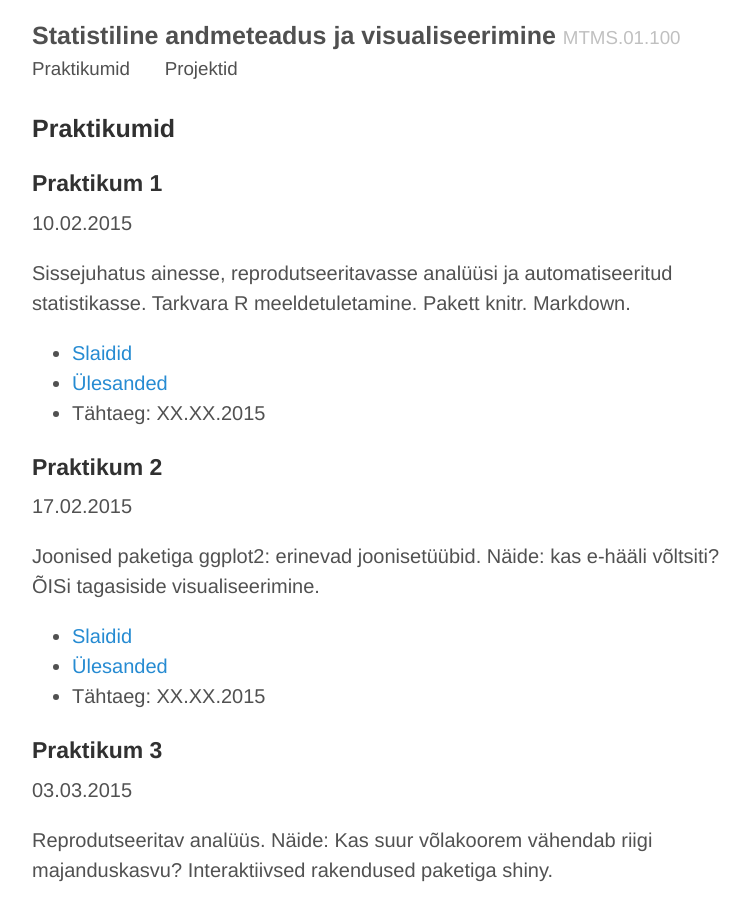
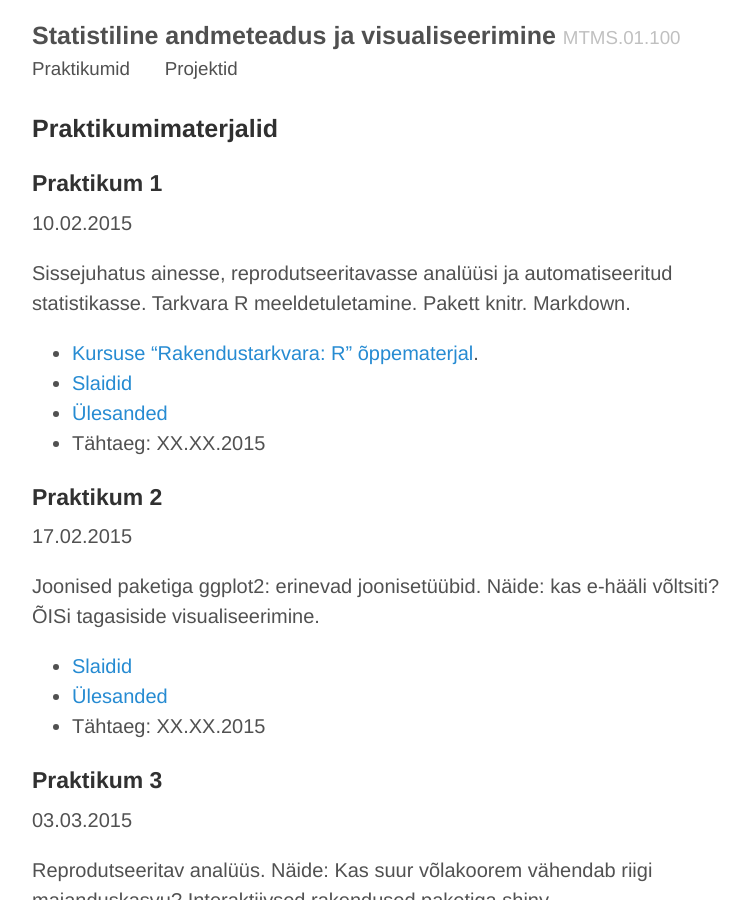
Before and after one commit to andmeteadus/2015, a Jekyll site: the page built from praktikumid.md, in a window 1280 px wide and 900 px high. Shown: the whole window, without its empty margins (248-998 px from the left). Built offline with Jekyll 4.4.1, drawn with Linux system fonts in a browser that asks for light colours.

Commit message:
Minor change

```diff
--- a/praktikumid.md
+++ b/praktikumid.md
@@ -1,6 +1,6 @@
 ---
 layout: page
-title: Praktikumid
+title: Praktikumimaterjalid
 ---
 
 ## Praktikum 1
@@ -9,6 +9,7 @@ title: Praktikumid
 
 Sissejuhatus ainesse, reprodutseeritavasse analüüsi ja automatiseeritud statistikasse. Tarkvara R meeldetuletamine. Pakett knitr. Markdown.
 
+* [Kursuse "Rakendustarkvara: R" õppematerjal](../rakendustarkvara_R).
 * [Slaidid](https://)
 * [Ülesanded](https://)
 * Tähtaeg: XX.XX.2015
```
Also changed, not shown: rakendustarkvara_R.md (+1 -2 lines).
